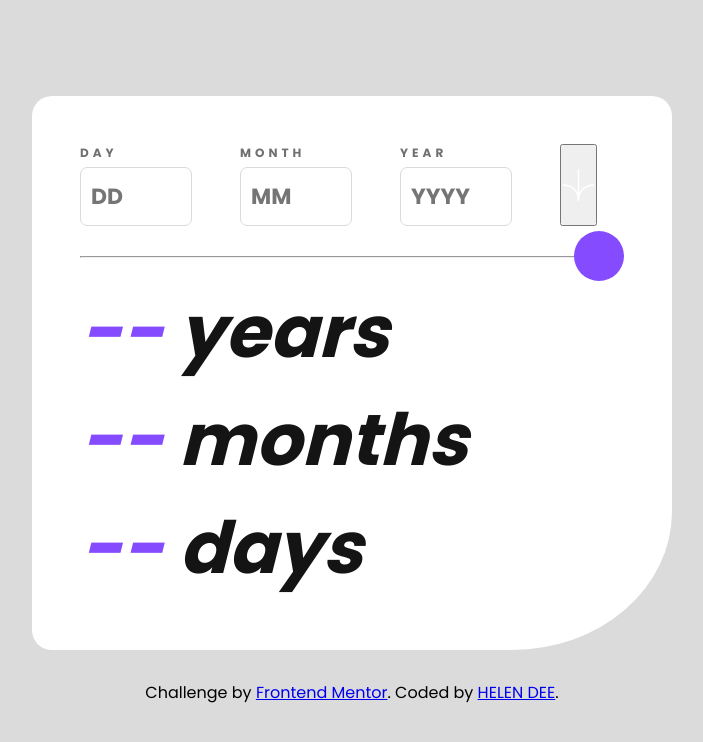
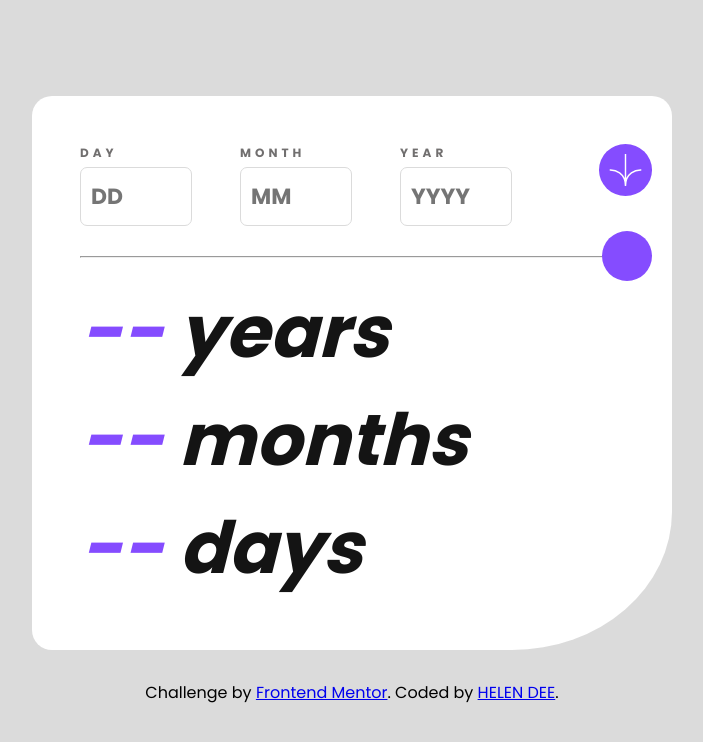
Before and after one commit to HELEN-DEE/age-calculator, a plain HTML site: page index.html in a window 1280 px wide. Shown: the whole page, without its empty margins (288-991 px from the left). Drawn offline with Linux system fonts and the light colour scheme.

Commit message:
Corrected the button image

```diff
--- a/style.css
+++ b/style.css
@@ -105,3 +105,13 @@ img {
     margin-top: 30px;
     text-align: center;
 }
+
+#input-btn {
+    background-color: hsl(259, 100%, 65%);
+    border-radius: 50%;
+    padding: 10px;
+    border: 0;
+    position: absolute;
+    right: 20px;
+    outline: none;
+  }
```
